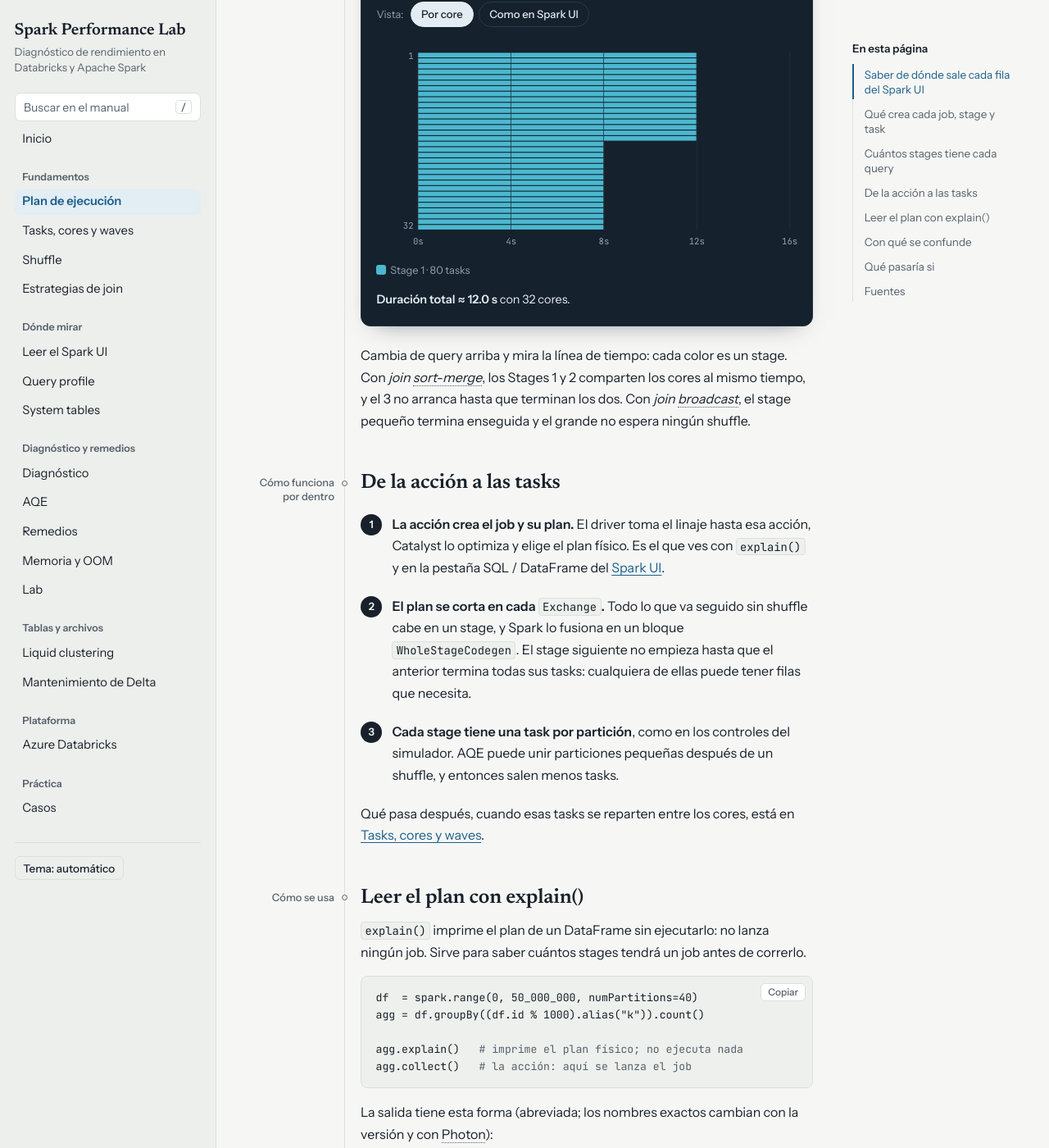
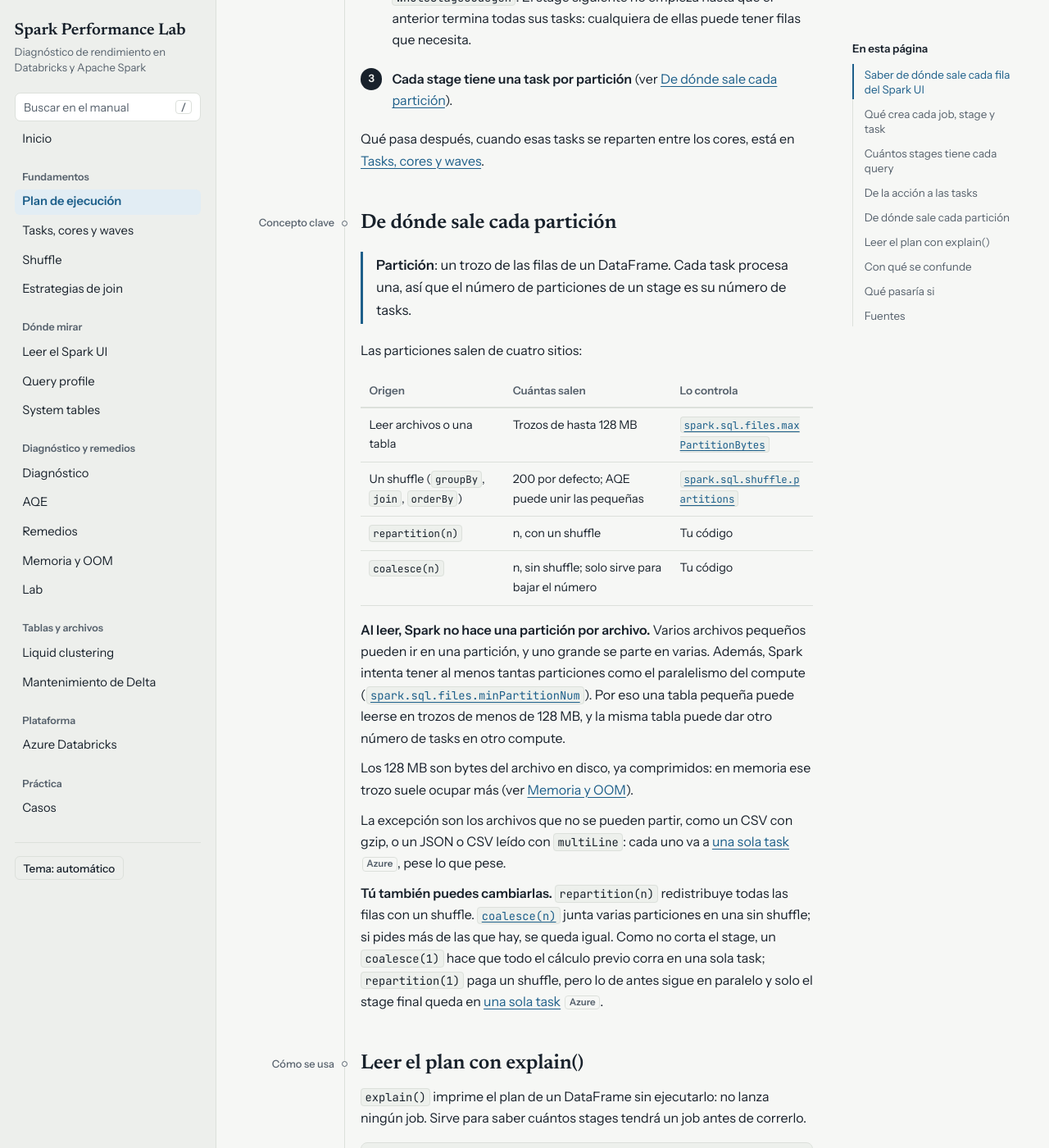
Before and after one commit to hectorpatino/spark-performance-lab, a Jekyll site: the page built from src/plan-ejecucion.html, in a window 1280 px wide and 1400 px high, scrolled down 5450 px. Shown: the whole window at 82% size. Built offline with Jekyll 4.4.1, drawn with Linux system fonts in a browser that asks for light colours; some of the changed text lies outside the part shown.

Commit message:
Add interactive stage guessing feature and enhance glossary definitions

```diff
--- a/src/assets/css/plan-ejecucion.css
+++ b/src/assets/css/plan-ejecucion.css
@@ -30,3 +30,11 @@
 #tr-code .c{color:var(--muted)}
 #tr-add button:disabled{opacity:.35;cursor:not-allowed}
 #tr-info p{margin:.35rem 0}
+/* Cuántos stages tiene cada query: resultado oculto hasta pulsar el botón. Panel opaco de alto
+   fijo: ni la silueta ni la altura del DAG delatan cuántos stages hay */
+.guess-cover{display:none}
+.guess.is-hidden .guess-body{display:none}
+.guess.is-hidden .guess-cover{display:flex;min-height:14rem;flex-direction:column;align-items:center;justify-content:center;gap:.8rem;padding:1.5rem 1rem;text-align:center;background:var(--code);border:1px solid var(--line);border-radius:8px}
+.guess-cover p{margin:0;font-weight:600;max-width:28rem}
+.guess-cover button{font:600 .88rem var(--f-body);padding:.5rem 1rem;border-radius:999px;border:1px solid var(--ink);background:var(--ink);color:var(--surface);cursor:pointer}
+.guess-cover button:hover{filter:brightness(1.1)}
--- a/src/assets/glossary.json
+++ b/src/assets/glossary.json
@@ -89,7 +89,7 @@
       "partición",
       "particiones"
     ],
-    "d": "Trozo de los datos que procesa una task. Particiones de shuffle: spark.sql.shuffle.partitions."
+    "d": "En Spark, trozo de filas de un DataFrame que procesa una task; sale de la lectura, de un shuffle o de repartition. En una tabla (PARTITIONED BY) es otra cosa: una carpeta por valor de columna."
   },
   {
     "t": [
--- a/src/assets/js/plan-ejecucion.js
+++ b/src/assets/js/plan-ejecucion.js
@@ -250,3 +250,16 @@
   refresh();
   } catch (e) { console.error('Simulador del árbol de ejecución', e); }
 })();
+
+/* Cuántos stages tiene cada query: el resultado queda tapado hasta que el lector lo pide */
+(function () {
+  const box = document.getElementById('dag-guess');
+  if (!box) return;
+  try {
+    const body = box.querySelector('.guess-body'), btn = document.getElementById('dag-show');
+    const show = on => { box.classList.toggle('is-hidden', !on); body.inert = !on; };
+    btn.addEventListener('click', () => show(true));
+    // cada query nueva vuelve a taparse, para pensarla antes de verla
+    document.querySelectorAll('#dag-q [data-q]').forEach(b => b.addEventListener('click', () => show(false)));
+  } catch (e) { console.error('Resultado tapado del simulador de stages', e); }
+})();
--- a/src/plan-ejecucion.html
+++ b/src/plan-ejecucion.html
@@ -24,8 +24,8 @@
           target="_blank" rel="noopener"
           title="La misma página en la documentación de Azure Databricks">Azure</a></li>
         <li>Las transformaciones <b>narrow</b> (<code>filter</code>, <code>select</code>,
-          <code>withColumn</code>) procesan cada partición por su cuenta, sin mover datos. Por eso
-          varias seguidas van en el mismo stage.</li>
+          <code>withColumn</code>) procesan cada partición (el trozo de filas que le toca a una
+          task) por su cuenta, sin mover datos. Por eso varias seguidas van en el mismo stage.</li>
         <li>Las transformaciones <b>wide</b> (<code>groupBy</code>, <code>orderBy</code>, un
           <code>join</code> sin broadcast) necesitan filas que están en otras particiones. Por eso
           obligan a un <a href="shuffle.html">shuffle</a>: redistribuir los datos entre executors.
@@ -73,6 +73,9 @@
           transformación wide: su shuffle abre un stage nuevo</td></tr>
         <tr><td><b>Task</b></td><td>El trabajo sobre una partición, en un core</td><td>Una por
           partición del stage</td></tr>
+        <tr><td><b>Partición</b></td><td>Un trozo de las filas de un DataFrame. Cada task procesa
+          una</td><td>La lectura, un shuffle, o <code>repartition</code> / <code>coalesce</code>
+          (ver <a href="#particiones">De dónde sale cada partición</a>)</td></tr>
         <tr><td><b>Plan lógico</b></td><td>Qué hay que calcular, sin decir cómo. Lo ves con
           <code>explain(True)</code></td><td>Tu código</td></tr>
         <tr><td><b>Plan físico</b></td><td>Cómo se calcula: <code>HashAggregate</code>,
@@ -88,21 +91,12 @@
     <p>Los dos controles fijan cuántas tasks hay:</p>
     <ul>
       <li><b>Particiones de lectura de ventas:</b> las tasks del stage que lee <code>ventas</code>.
-        Spark no reparte por archivo: hace trozos de hasta 128 MB
-        (<code>spark.sql.files.maxPartitionBytes</code>). Varios archivos pequeños pueden ir en una
-        partición, y uno grande se parte en varias. Además, Spark intenta tener al menos tantas
-        particiones como el paralelismo del compute (<a
-        href="https://spark.apache.org/docs/latest/sql-performance-tuning.html#tuning-partitions"
-        target="_blank" rel="noopener"><code>spark.sql.files.minPartitionNum</code></a>). Por eso
-        una tabla pequeña puede leerse en trozos de menos de 128 MB, y la misma tabla puede dar
-        otro número de tasks en otro compute.</li>
-      <li><b><a
-        href="https://spark.apache.org/docs/latest/sql-performance-tuning.html#tuning-partitions"
-        target="_blank" rel="noopener">shuffle.partitions</a>:</b> las tasks del stage que viene
-        después de un shuffle por clave (<code>groupBy</code>, <code>join</code>,
-        <code>orderBy</code>): Spark reparte las filas por esa clave en ese número de particiones.
-        El <code>count()</code> no tiene clave por la que repartir. Junta los conteos parciales en
-        una sola partición, así que su stage tiene 1 task sea cual sea este valor.</li>
+        En un compute real las decide el tamaño de los archivos (ver <a href="#particiones">De
+        dónde sale cada partición</a>).</li>
+      <li><b>shuffle.partitions:</b> las tasks del stage que viene después de un shuffle por clave
+        (<code>groupBy</code>, <code>join</code>, <code>orderBy</code>). El <code>count()</code> no
+        tiene clave por la que repartir: junta los conteos parciales en una sola partición, así que
+        su stage tiene 1 task sea cual sea este valor.</li>
     </ul>
     <div class="console">
       <div class="ttl">Tu notebook · tablas ventas y clientes</div>
@@ -168,8 +162,8 @@
     </ul>
 
     <h3><span class="k">Simulador</span>Cuántos stages tiene cada query</h3>
-    <p>Elige una query y mira en cuántos stages se parte y cómo se reparten sus tasks entre los
-      cores.</p>
+    <p>Con lo que haz logrado aprender hasta esta sección, elige una query y, antes de mirar el resultado, piensa en cuántos stages se parte y cuántas
+      tasks tiene cada uno. Luego destápalo y mira cómo se reparten esas tasks entre los cores.</p>
     <div class="console">
       <div class="ttl">Elige una query · ventas: 10 GB (80 archivos de ~128 MB) · clientes: 5 GB ·
         shuffle.partitions = 200</div>
@@ -181,6 +175,12 @@
         <button type="button" data-q="aggsort" aria-pressed="false">groupBy + orderBy</button>
       </div>
       <pre id="dag-code" style="margin:.6rem 0"></pre>
+      <div class="guess is-hidden" id="dag-guess">
+      <div class="guess-cover">
+        <p>¿Cuántos stages tendrá esta query y cuántas tasks cada uno?</p>
+        <button type="button" id="dag-show">Ya lo pensé: mostrar el Spark UI</button>
+      </div>
+      <div class="guess-body" inert>
       <div id="dag-out" class="dag"></div>
       <div class="stepinfo" id="dag-info"></div>
       <div class="ttl" style="margin-top:1.2rem">Cómo se ejecuta ese job en el tiempo</div>
@@ -198,6 +198,8 @@
       </div>
       <div id="jt-ui" hidden></div>
       <div class="verdict" id="jt-verdict"></div>
+      </div>
+      </div>
     </div>
     <p>Cambia de query arriba y mira la línea de tiempo: cada color es un stage. Con <i>join
       sort-merge</i>, los Stages 1 y 2 comparten los cores al mismo tiempo, y el 3 no arranca hasta
@@ -213,11 +215,61 @@
         cabe en un stage, y Spark lo fusiona en un bloque <code>WholeStageCodegen</code>. El stage
         siguiente no empieza hasta que el anterior termina todas sus tasks: cualquiera de ellas
         puede tener filas que necesita.</li>
-      <li><b>Cada stage tiene una task por partición</b>, como en los controles del simulador. AQE
-        puede unir particiones pequeñas después de un shuffle, y entonces salen menos tasks.</li>
+      <li><b>Cada stage tiene una task por partición</b> (ver <a href="#particiones">De dónde sale
+        cada partición</a>).</li>
     </ol>
     <p>Qué pasa después, cuando esas tasks se reparten entre los cores, está en <a
       href="stages.html">Tasks, cores y waves</a>.</p>
+
+    <h3 id="particiones"><span class="k">Concepto clave</span>De dónde sale cada partición</h3>
+    <p class="def"><b>Partición</b>: un trozo de las filas de un DataFrame. Cada task procesa una,
+      así que el número de particiones de un stage es su número de tasks.</p>
+    <p>Las particiones salen de cuatro sitios:</p>
+    <div class="tblwrap"><table>
+      <thead><tr><th>Origen</th><th>Cuántas salen</th><th>Lo controla</th></tr></thead>
+      <tbody>
+        <tr><td>Leer archivos o una tabla</td><td>Trozos de hasta 128 MB</td><td><a
+          href="https://spark.apache.org/docs/latest/sql-performance-tuning.html#tuning-partitions"
+          target="_blank" rel="noopener"><code>spark.sql.files.maxPartitionBytes</code></a></td></tr>
+        <tr><td>Un shuffle (<code>groupBy</code>, <code>join</code>,
+          <code>orderBy</code>)</td><td>200 por defecto; AQE puede unir las pequeñas</td><td><a
+          href="https://spark.apache.org/docs/latest/sql-performance-tuning.html#tuning-partitions"
+          target="_blank" rel="noopener"><code>spark.sql.shuffle.partitions</code></a></td></tr>
+        <tr><td><code>repartition(n)</code></td><td>n, con un shuffle</td><td>Tu código</td></tr>
+        <tr><td><code>coalesce(n)</code></td><td>n, sin shuffle; solo sirve para bajar el
+          número</td><td>Tu código</td></tr>
+      </tbody>
+    </table></div>
+    <p><b>Al leer, Spark no hace una partición por archivo.</b> Varios archivos pequeños pueden ir
+      en una partición, y uno grande se parte en varias. Además, Spark intenta tener al menos tantas
+      particiones como el paralelismo del compute (<a
+      href="https://spark.apache.org/docs/latest/sql-performance-tuning.html#tuning-partitions"
+      target="_blank" rel="noopener"><code>spark.sql.files.minPartitionNum</code></a>). Por eso
+      una tabla pequeña puede leerse en trozos de menos de 128 MB, y la misma tabla puede dar otro
+      número de tasks en otro compute.</p>
+    <p>Los 128 MB son bytes del archivo en disco, ya comprimidos: en memoria ese trozo suele ocupar
+      más (ver <a href="memoria-oom.html">Memoria y OOM</a>).</p>
+    <p>La excepción son los archivos que no se pueden partir, como un CSV con gzip, o un JSON o CSV
+      leído con <code>multiLine</code>: cada uno va a <a
+      href="https://docs.databricks.com/aws/en/optimizations/spark-ui-guide/one-spark-task"
+      target="_blank" rel="noopener">una sola task</a> <a class="az"
+      href="https://learn.microsoft.com/azure/databricks/optimizations/spark-ui-guide/one-spark-task"
+      target="_blank" rel="noopener"
+      title="La misma página en la documentación de Azure Databricks">Azure</a>, pese lo que
+      pese.</p>
+    <p><b>Tú también puedes cambiarlas.</b> <code>repartition(n)</code> redistribuye todas las filas
+      con un shuffle. <a
+      href="https://spark.apache.org/docs/latest/api/python/reference/pyspark.sql/api/pyspark.sql.DataFrame.coalesce.html"
+      target="_blank" rel="noopener"><code>coalesce(n)</code></a> junta varias particiones en
+      una sin shuffle; si pides más de las que hay, se queda igual. Como no corta el stage, un
+      <code>coalesce(1)</code> hace que todo el cálculo previo corra en una sola task;
+      <code>repartition(1)</code> paga un shuffle, pero lo de antes sigue en paralelo y solo el
+      stage final queda en <a
+      href="https://docs.databricks.com/aws/en/optimizations/spark-ui-guide/one-spark-task"
+      target="_blank" rel="noopener">una sola task</a> <a class="az"
+      href="https://learn.microsoft.com/azure/databricks/optimizations/spark-ui-guide/one-spark-task"
+      target="_blank" rel="noopener"
+      title="La misma página en la documentación de Azure Databricks">Azure</a>.</p>
 
     <h3 id="explain"><span class="k">Cómo se usa</span>Leer el plan con explain()</h3>
     <p><code>explain()</code> imprime el plan de un DataFrame sin ejecutarlo: no lanza ningún job.
@@ -279,13 +331,15 @@
       <li><b>Job vs acción.</b> En principio, una acción da un job. Con AQE y broadcast es normal
         ver varios jobs por una sola acción, porque cada query stage se lanza aparte (ejemplo con
         un <code>count()</code> en <a href="aqe.html#una-accion-dos-jobs">AQE</a>).</li>
-      <li><b>Task vs partición.</b> Es una relación 1:1 dentro de un stage. Cambiar las particiones
-        es cambiar las tasks: un <code>repartition(1)</code> deja un stage de <a
-        href="https://docs.databricks.com/aws/en/optimizations/spark-ui-guide/one-spark-task"
-        target="_blank" rel="noopener">una sola task</a> <a class="az"
-        href="https://learn.microsoft.com/azure/databricks/optimizations/spark-ui-guide/one-spark-task"
-        target="_blank" rel="noopener"
-        title="La misma página en la documentación de Azure Databricks">Azure</a>.</li>
+      <li><b>Partición de Spark vs partición de tabla.</b> Comparten nombre, pero son cosas
+        distintas. La de esta página es un trozo de filas que procesa una task. La de una tabla
+        (<code>PARTITIONED BY</code>) guarda los datos en carpetas, una por valor de la columna
+        de partición. Con menos de 1 TB, Databricks <a
+        href="https://docs.databricks.com/aws/en/tables/partitions" target="_blank"
+        rel="noopener">recomienda no particionar</a> <a class="az"
+        href="https://learn.microsoft.com/azure/databricks/tables/partitions" target="_blank"
+        rel="noopener" title="La misma página en la documentación de Azure Databricks">Azure</a>
+        la tabla (ver <a href="liquid-clustering.html">Liquid clustering</a>).</li>
       <li><b>Transformación vs acción.</b> Una transformación devuelve otro DataFrame y no ejecuta
         nada. Una acción devuelve un resultado al driver o escribe datos, y es lo único que lanza
         jobs.</li>
@@ -321,6 +375,12 @@
       target="_blank" rel="noopener">Apache Spark · Tuning partitions</a>, <a
       href="https://spark.apache.org/docs/latest/sql-performance-tuning.html#coalescing-post-shuffle-partitions"
       target="_blank" rel="noopener">Apache Spark · Coalescing post shuffle partitions</a>, <a
+      href="https://spark.apache.org/docs/latest/api/python/reference/pyspark.sql/api/pyspark.sql.DataFrame.coalesce.html"
+      target="_blank" rel="noopener">PySpark · DataFrame.coalesce</a>, <a
+      href="https://docs.databricks.com/aws/en/tables/partitions" target="_blank"
+      rel="noopener">Databricks · When to partition tables</a> <a class="az"
+      href="https://learn.microsoft.com/azure/databricks/tables/partitions" target="_blank"
+      rel="noopener" title="La misma página en la documentación de Azure Databricks">Azure</a>, <a
       href="https://spark.apache.org/docs/latest/web-ui.html" target="_blank" rel="noopener">Apache
       Spark · Web UI</a>, <a href="https://docs.databricks.com/aws/en/pyspark/#data-processing"
       target="_blank" rel="noopener">Databricks · PySpark (transformaciones y acciones)</a> <a
```
Also changed, not shown: src/shuffle.html (+6 -3 lines).
